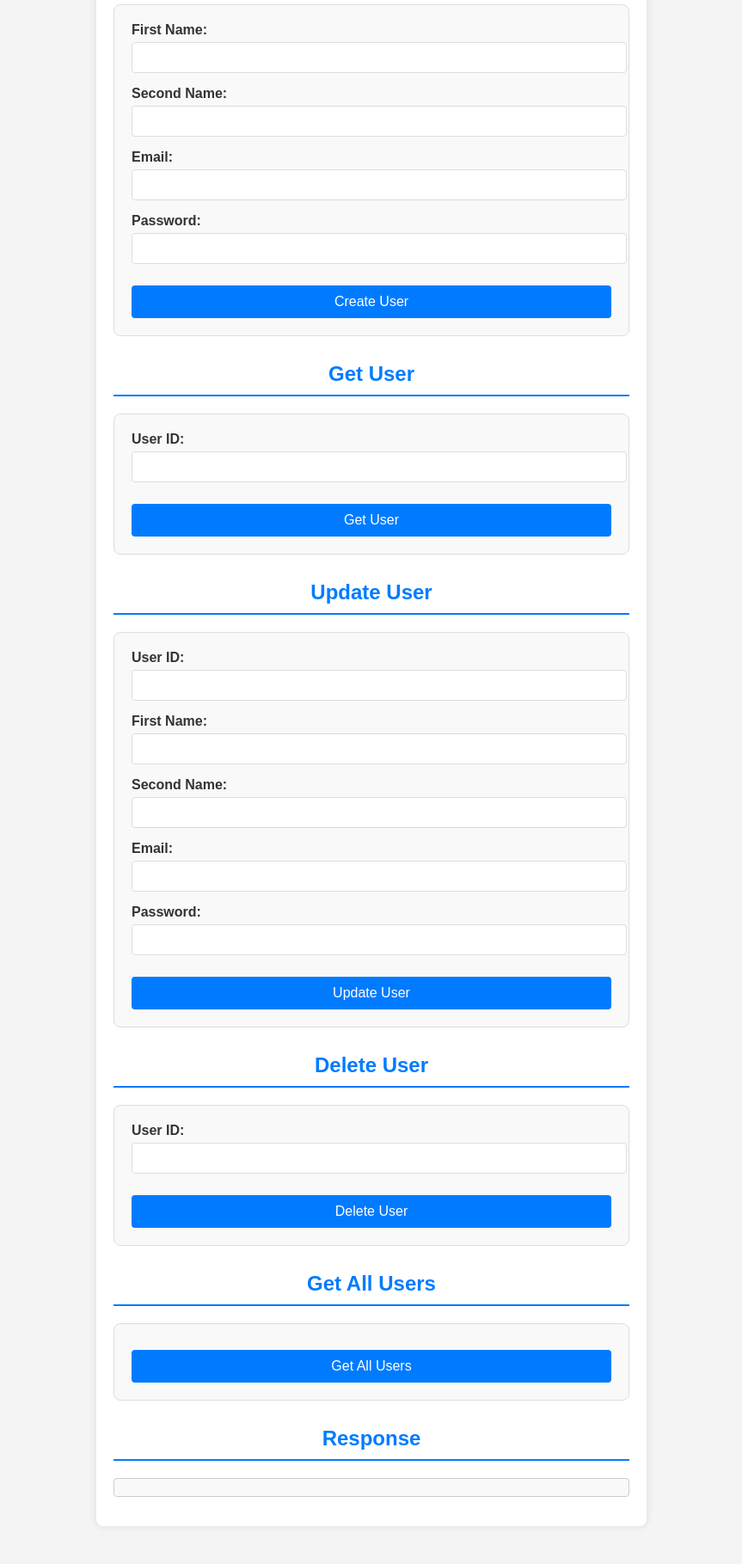
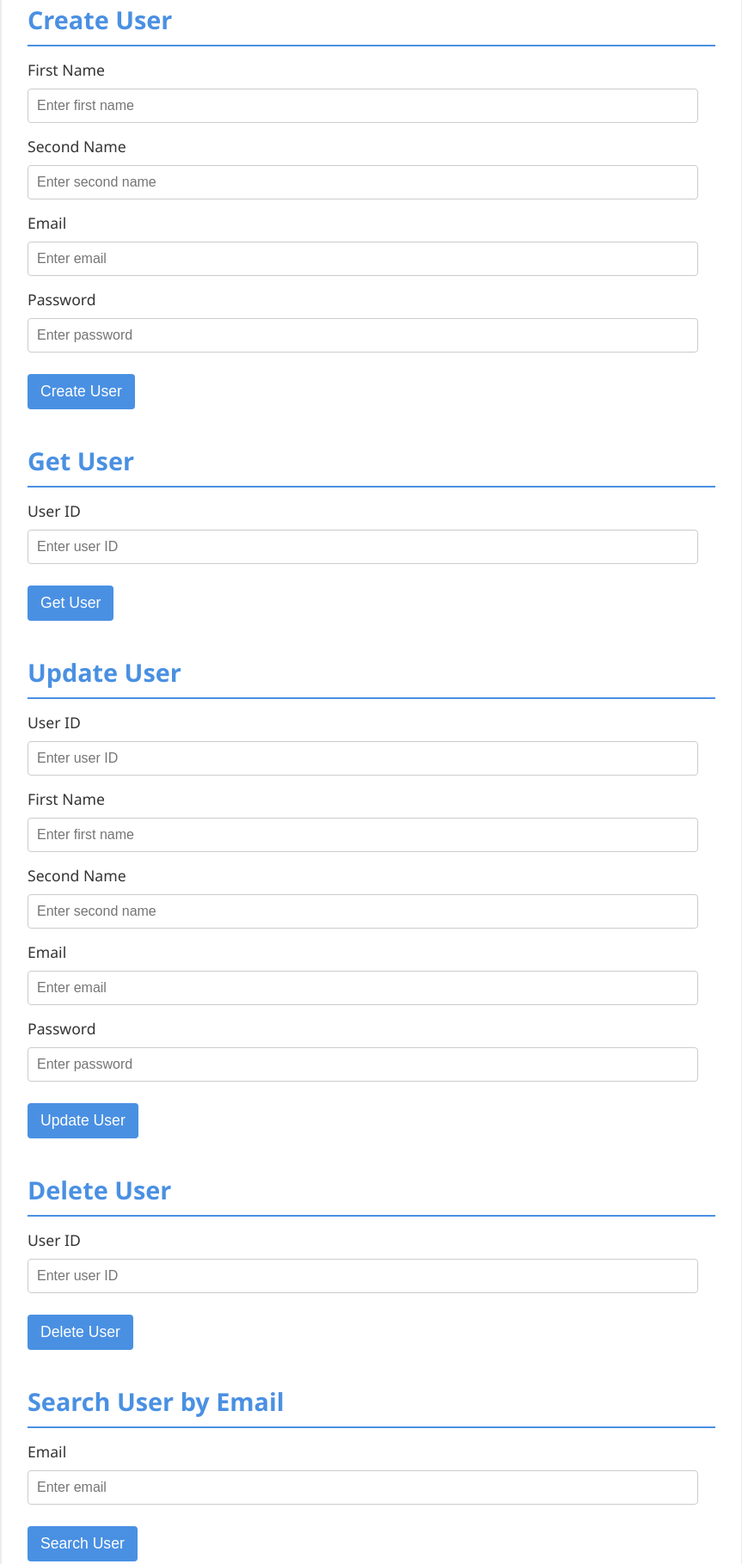
Before and after one commit to bohexists/front-http-api-service, a plain HTML site: page index.html in a window 1280 px wide. Shown: the part 183-2002 px from the top of the page at 86% size, without its empty margins (208-1071 px from the left). Before the commit the page ends 1978 px from the top, so only its background shows below. Drawn offline with Linux system fonts and the light colour scheme.

Commit message:
Updated the design, added a search method by email

```diff
--- a/index.html
+++ b/index.html
@@ -3,75 +3,90 @@
 <head>
     <meta charset="UTF-8">
     <meta name="viewport" content="width=device-width, initial-scale=1.0">
-    <title>API Test Interface</title>
-    <link rel="stylesheet" href="style.css">
+    <title>User Management API</title>
+    <link rel="stylesheet" type="text/css" href="styles.css">
 </head>
 <body>
 <div class="container">
-    <h1>API Test Interface</h1>
+    <h1>User Management API</h1>
 
+    <div class="form-section">
         <h2>Create User</h2>
         <form id="createUserForm">
-        <label for="firstName">First Name:</label>
-        <input type="text" id="firstName" name="firstName" required>
+            <label for="firstName">First Name</label>
+            <input type="text" id="firstName" placeholder="Enter first name">
 
-        <label for="secondName">Second Name:</label>
-        <input type="text" id="secondName" name="secondName" required>
+            <label for="secondName">Second Name</label>
+            <input type="text" id="secondName" placeholder="Enter second name">
 
-        <label for="email">Email:</label>
-        <input type="email" id="email" name="email" required>
+            <label for="email">Email</label>
+            <input type="email" id="email" placeholder="Enter email">
 
-        <label for="password">Password:</label>
-        <input type="password" id="password" name="password" required>
+            <label for="password">Password</label>
+            <input type="password" id="password" placeholder="Enter password">
 
-        <button type="submit">Create User</button>
+            <button type="button" onclick="createUser()">Create User</button>
         </form>
+        <div class="result-section" id="createUserResult"></div>
+    </div>
 
+    <div class="form-section">
         <h2>Get User</h2>
         <form id="getUserForm">
-        <label for="userId">User ID:</label>
-        <input type="text" id="userId" name="userId" required>
+            <label for="userId">User ID</label>
+            <input type="text" id="userId" placeholder="Enter user ID">
 
-        <button type="submit">Get User</button>
+            <button type="button" onclick="getUser()">Get User</button>
         </form>
+        <div class="result-section" id="getUserResult"></div>
+    </div>
 
+    <div class="form-section">
         <h2>Update User</h2>
         <form id="updateUserForm">
-        <label for="updateUserId">User ID:</label>
-        <input type="text" id="updateUserId" name="updateUserId" required>
+            <label for="updateUserId">User ID</label>
+            <input type="text" id="updateUserId" placeholder="Enter user ID">
 
-        <label for="updateFirstName">First Name:</label>
-        <input type="text" id="updateFirstName" name="updateFirstName" required>
+            <label for="updateFirstName">First Name</label>
+            <input type="text" id="updateFirstName" placeholder="Enter first name">
 
-        <label for="updateSecondName">Second Name:</label>
-        <input type="text" id="updateSecondName" name="updateSecondName" required>
+            <label for="updateSecondName">Second Name</label>
+            <input type="text" id="updateSecondName" placeholder="Enter second name">
 
-        <label for="updateEmail">Email:</label>
-        <input type="email" id="updateEmail" name="updateEmail" required>
+            <label for="updateEmail">Email</label>
+            <input type="email" id="updateEmail" placeholder="Enter email">
 
-        <label for="updatePassword">Password:</label>
-        <input type="password" id="updatePassword" name="updatePassword" required>
+            <label for="updatePassword">Password</label>
+            <input type="password" id="updatePassword" placeholder="Enter password">
 
-        <button type="submit">Update User</button>
+            <button type="button" onclick="updateUser()">Update User</button>
         </form>
+        <div class="result-section" id="updateUserResult"></div>
+    </div>
 
+    <div class="form-section">
         <h2>Delete User</h2>
         <form id="deleteUserForm">
-        <label for="deleteUserId">User ID:</label>
-        <input type="text" id="deleteUserId" name="deleteUserId" required>
+            <label for="deleteUserId">User ID</label>
+            <input type="text" id="deleteUserId" placeholder="Enter user ID">
 
-        <button type="submit">Delete User</button>
+            <button type="button" onclick="deleteUser()">Delete User</button>
         </form>
-
-    <h2>Get All Users</h2>
-    <form id="getAllUsersForm">
-        <button type="button" id="getAllUsers">Get All Users</button>
-    </form>
-
-    <h2>Response</h2>
-    <pre id="response"></pre>
+        <div class="result-section" id="deleteUserResult"></div>
     </div>
 
-<script src="script.js"></script>
+    <div class="form-section">
+        <h2>Search User by Email</h2>
+        <form id="searchUserForm">
+            <label for="searchEmail">Email</label>
+            <input type="email" id="searchEmail" placeholder="Enter email">
+
+            <button type="button" onclick="searchUser()">Search User</button>
+        </form>
+        <div class="result-section" id="searchUserResult"></div>
+    </div>
+</div>
+
+<script src="scripts.js"></script>
 </body>
 </html>
--- a/style.css
+++ /dev/null
@@ -1,82 +0,0 @@
-body {
-    font-family: Arial, sans-serif;
-    background-color: #f4f4f4;
-    color: #333;
-    margin: 0;
-    padding: 20px;
-    display: flex;
-    justify-content: center;
-    align-items: flex-start;
-    min-height: 100vh;
-}
-
-.container {
-    background: white;
-    padding: 20px;
-    border-radius: 8px;
-    box-shadow: 0 0 10px rgba(0, 0, 0, 0.1);
-    max-width: 600px;
-    width: 100%;
-}
-
-h1, h2 {
-    text-align: center;
-    color: #333;
-}
-
-h2 {
-    margin-top: 30px;
-    font-size: 1.5em;
-    color: #007bff;
-    border-bottom: 2px solid #007bff;
-    padding-bottom: 10px;
-}
-
-form {
-    display: flex;
-    flex-direction: column;
-    margin-bottom: 30px;
-    padding: 20px;
-    border: 1px solid #ddd;
-    border-radius: 8px;
-    background-color: #f9f9f9;
-}
-
-label {
-    margin-bottom: 5px;
-    font-weight: bold;
-}
-
-input {
-    padding: 8px;
-    margin-bottom: 15px;
-    border: 1px solid #ddd;
-    border-radius: 4px;
-    font-size: 16px;
-    width: 100%;
-}
-
-button {
-    padding: 10px;
-    background-color: #007bff;
-    color: white;
-    border: none;
-    border-radius: 4px;
-    cursor: pointer;
-    font-size: 16px;
-    margin-top: 10px;
-}
-
-button:hover {
-    background-color: #0056b3;
-}
-
-#response {
-    margin-top: 20px;
-    padding: 10px;
-    border: 1px solid #ccc;
-    background-color: #f9f9f9;
-    border-radius: 4px;
-    white-space: pre-wrap;
-    font-size: 14px;
-}
--- /dev/null
+++ b/styles.css
@@ -0,0 +1,85 @@
+body {
+    font-family: 'Segoe UI', Tahoma, Geneva, Verdana, sans-serif;
+    background-color: #f4f7f9;
+    margin: 0;
+    padding: 0;
+}
+
+.container {
+    width: 90%;
+    max-width: 800px;
+    margin: 50px auto;
+    background-color: #fff;
+    padding: 30px;
+    border-radius: 8px;
+    box-shadow: 0 2px 10px rgba(0, 0, 0, 0.1);
+}
+
+h1 {
+    text-align: center;
+    color: #333;
+    font-size: 2.5em;
+    margin-bottom: 20px;
+}
+
+h2 {
+    color: #4a90e2;
+    font-size: 1.8em;
+    margin-bottom: 15px;
+    border-bottom: 2px solid #4a90e2;
+    padding-bottom: 10px;
+}
+
+.form-section {
+    margin-bottom: 40px;
+}
+
+label {
+    font-size: 1.1em;
+    color: #333;
+    margin-bottom: 5px;
+    display: block;
+}
+
+input[type="text"],
+input[type="password"],
+input[type="email"] {
+    width: calc(100% - 20px);
+    padding: 10px;
+    margin: 5px 0 15px 0;
+    border: 1px solid #ccc;
+    border-radius: 4px;
+    font-size: 1em;
+    box-sizing: border-box;
+}
+
+button {
+    background-color: #4a90e2;
+    color: #fff;
+    padding: 10px 15px;
+    border: none;
+    border-radius: 4px;
+    font-size: 1.1em;
+    cursor: pointer;
+    transition: background-color 0.3s ease;
+    display: block;
+    margin-top: 10px;
+}
+
+button:hover {
+    background-color: #357ABD;
+}
+
+.result-section {
+    margin-top: 20px;
+}
+
+.result-section pre {
+    background-color: #f7f7f7;
+    padding: 15px;
+    border-radius: 4px;
+    font-size: 0.95em;
+    color: #333;
+    white-space: pre-wrap;
+    border: 1px solid #ccc;
+}
```
Also changed, not shown: script.js (+68 -51 lines). Lines whose indentation alone changed are shown as unchanged.
